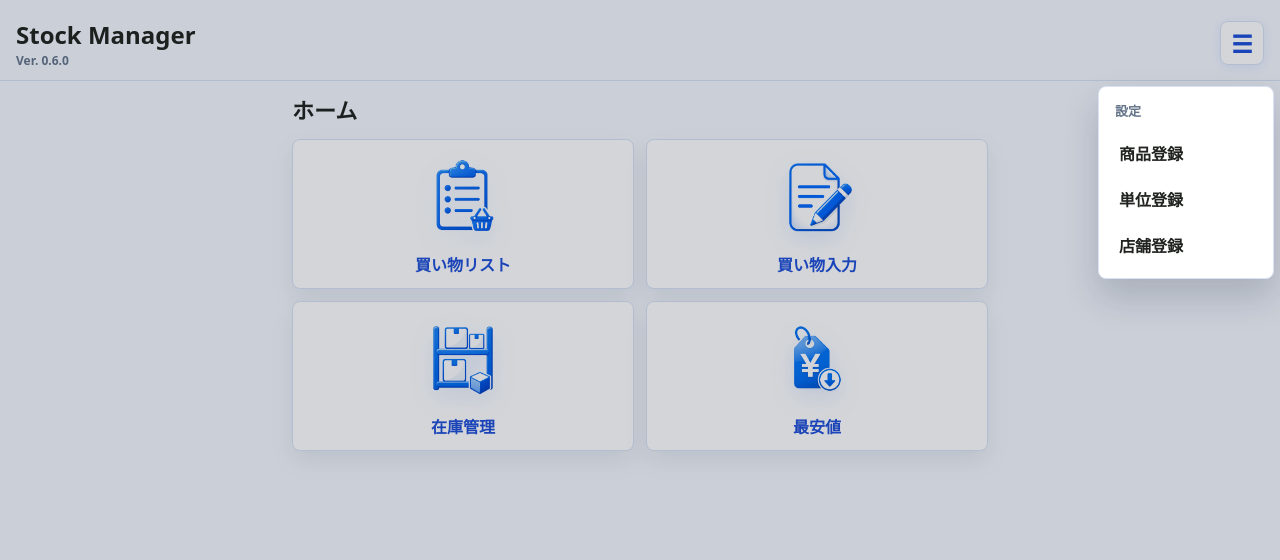
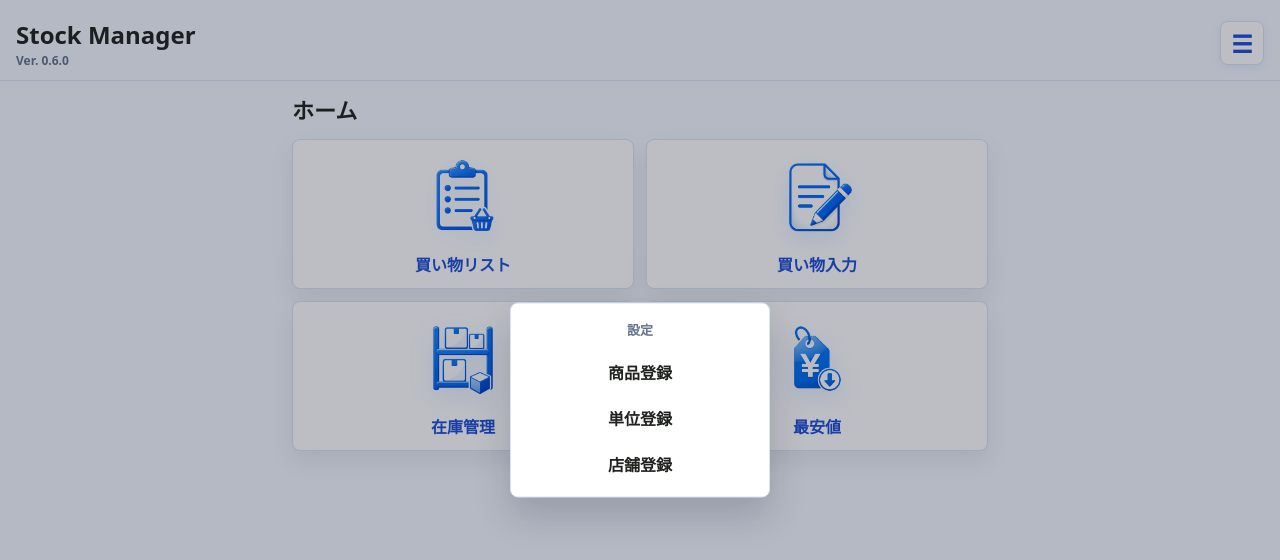
Before and after one commit to Craftedbase/shopping-manager, a plain HTML site: page index.html in a window 1280 px wide. Both pictures are taken after a click on the button "設定メニューを開く". Drawn offline with Linux system fonts and the light colour scheme.

Commit message:
Add files via upload

```diff
--- a/service-worker.js
+++ b/service-worker.js
@@ -1,4 +1,4 @@
-const CACHE_NAME = "shopping-manager-pwa-v21";
+const CACHE_NAME = "shopping-manager-pwa-v22";
 const APP_SHELL = [
   "./",
   "./index.html",
--- a/styles.css
+++ b/styles.css
@@ -98,26 +98,28 @@ button {
   width: 100%;
   min-height: 100%;
   border: 0;
-  background: rgba(15, 23, 42, 0.18);
+  background: rgba(15, 23, 42, 0.28);
 }
 
 .menu-card {
   position: absolute;
-  top: 86px;
-  right: 6px;
-  width: 176px;
+  top: 50%;
+  left: 50%;
+  width: min(260px, calc(100vw - 48px));
   padding: 10px;
   border: 1px solid var(--line);
   border-radius: 8px;
   background: var(--surface);
   box-shadow: 0 18px 36px rgba(15, 23, 42, 0.18);
+  transform: translate(-50%, -50%);
 }
 
 .menu-title {
-  margin: 4px 6px 10px;
+  margin: 6px 6px 10px;
   color: var(--muted);
   font-size: 13px;
   font-weight: 800;
+  text-align: center;
 }
 
 .menu-item {
@@ -127,7 +129,7 @@ button {
   border-radius: 6px;
   background: transparent;
   color: var(--ink);
-  text-align: left;
+  text-align: center;
   padding: 0 10px;
   font-weight: 800;
 }
```
